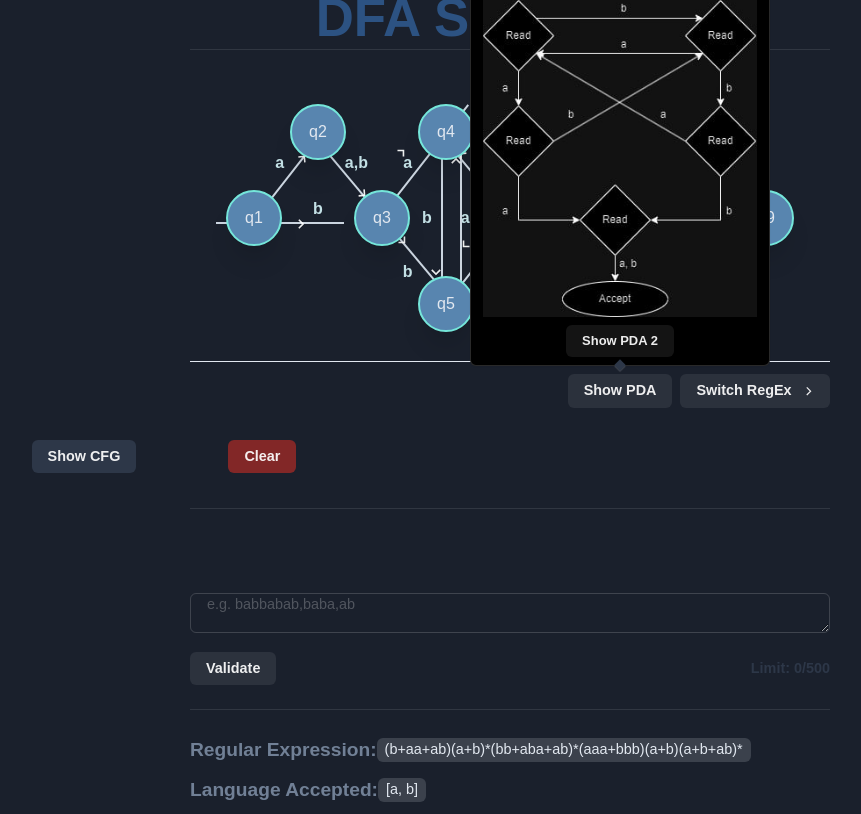
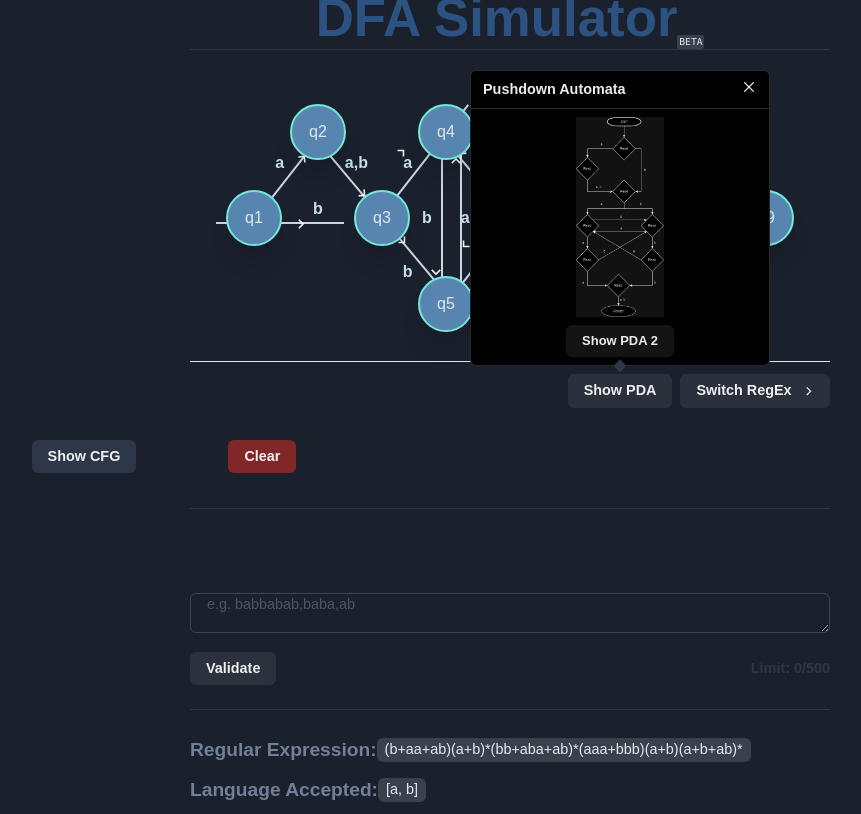
Before and after one commit to stiffmeister923/DFA-Simulator, a Next.js app: page / in a window 1280 px wide. Both pictures are taken after a click on the button "Show PDA". Shown: the whole page, without its empty margins (130-991 px from the left). Built offline with nearby package versions, Linux system fonts and the light colour scheme.

Commit message:
Update PDA.js

```diff
--- a/components/components/PDA.js
+++ b/components/components/PDA.js
@@ -39,7 +39,8 @@ const PDA = () => {
                   src="/pda2.jpeg"
                   alt="PDA 2"
                   width="100%"
-                  height="auto"
+                  height="100%"
+                  maxHeight="200px" // Constrain the maximum height
                   objectFit="contain" // Ensure the image scales properly
                 />
                 <Button onClick={() => setShowPDA1(true)}>Show PDA 1</Button>
@@ -51,7 +52,8 @@ const PDA = () => {
                   src="/pda1.jpeg"
                   alt="PDA 1"
                   width="100%"
-                  height="auto"
+                  height="100%"
+                  maxHeight="200px" // Constrain the maximum height
                   objectFit="contain" // Ensure the image scales properly
                 />
                 <Button onClick={() => setShowPDA1(false)}>Show PDA 2</Button>
```
